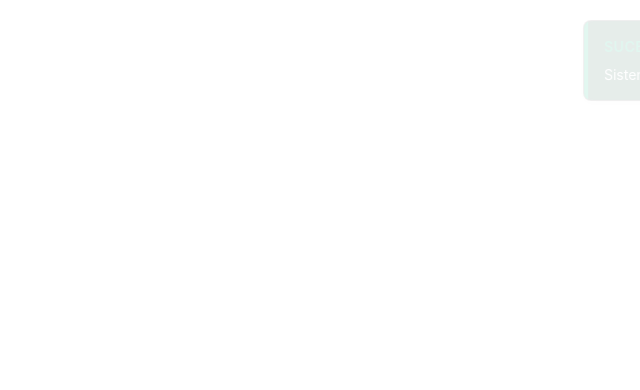
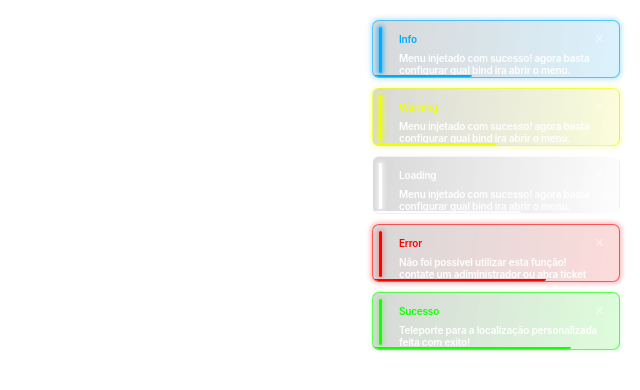
Before and after one commit to Miaumenu/MiauAPI, a plain HTML site: page index.html in a window 1280 px wide. Shown: the whole page, without its empty margins (640-1280 px from the left). Drawn offline with Linux system fonts and the light colour scheme.

Commit message:
Update index.html

```diff
--- a/index.html
+++ b/index.html
@@ -43,14 +43,11 @@
         /* InfoBox Individual */
         .infobox {
             position: relative;
-            background: rgba(0, 0, 0, 0.7);
-            border-radius: 8px;
-            padding: 15px 20px;
-            min-width: 300px;
-            max-width: 400px;
-            box-shadow: 0 2px 10px rgba(0, 0, 0, 0.1);
-            backdrop-filter: blur(10px);
-            border: 1px solid rgba(255, 255, 255, 0.3);
+            box-sizing: border-box;
+            border-radius: 7px;
+            padding: 10px 15px 10px 18px;
+            width: 248px;
+            height: 58px;
             transform: translateX(100%);
             opacity: 0;
             transition: all 0.3s cubic-bezier(0.23, 1, 0.32, 1);
@@ -66,58 +63,51 @@
         .infobox::before {
             content: '';
             position: absolute;
-            left: 0;
-            top: 0;
-            bottom: 0;
-            width: 4px;
-            background: var(--infobox-color, #8b5cf6);
-            border-radius: 4px 0 0 4px;
-        }
-
-        /* Glow colorido */
-        .infobox::after {
-            content: '';
-            position: absolute;
-            top: -1px;
-            left: -1px;
-            right: -1px;
-            bottom: -1px;
-            background: var(--infobox-glow, rgba(139, 92, 246, 0.2));
-            border-radius: 9px;
-            z-index: -1;
-            filter: blur(1px);
+            left: 6px;
+            top: 6px;
+            width: 3px;
+            height: 46px;
+            background: var(--infobox-bar-color, #00AAFF);
+            box-shadow: 0px 0px 4px 2px var(--infobox-bar-shadow, rgba(0, 170, 255, 0.61));
+            border-radius: 7px;
+            z-index: 2;
         }
 
         /* Conteúdo da InfoBox */
         .infobox-content {
             display: flex;
             flex-direction: column;
-            gap: 8px;
+            gap: 5px;
+            padding-left: 8px;
         }
 
         .infobox-header {
             display: flex;
             align-items: center;
-            gap: 10px;
+            gap: 8px;
         }
 
         .infobox-level {
+            font-family: 'Inter', sans-serif;
+            font-style: normal;
             font-weight: 600;
-            font-size: 14px;
-            color: var(--infobox-color, #8b5cf6);
-            text-transform: uppercase;
-            letter-spacing: 0.5px;
+            font-size: 10px;
+            line-height: 12px;
+            letter-spacing: -0.02em;
+            color: var(--infobox-text-color, #00AAFF);
+            text-transform: capitalize;
         }
 
         .infobox-close {
             background: none;
             border: none;
             color: rgba(255, 255, 255, 0.6);
-            font-size: 18px;
+            font-size: 16px;
             cursor: pointer;
             padding: 0;
             margin-left: auto;
             transition: color 0.2s;
+            line-height: 1;
         }
 
         .infobox-close:hover {
@@ -125,10 +115,15 @@
         }
 
         .infobox-message {
-            color: #ffffff;
-            font-size: 14px;
-            line-height: 1.4;
+            font-family: 'Inter', sans-serif;
+            font-style: normal;
+            font-weight: 600;
+            font-size: 10px;
+            line-height: 12px;
+            letter-spacing: -0.02em;
+            color: #FFFFFF;
             word-wrap: break-word;
+            max-width: 201px;
         }
 
         /* Barra de progresso */
@@ -136,44 +131,64 @@
             position: absolute;
             bottom: 0;
             left: 0;
-            height: 3px;
-            background: var(--infobox-color, #8b5cf6);
-            border-radius: 0 0 8px 8px;
+            height: 2px;
+            background: var(--infobox-bar-color, #00AAFF);
+            border-radius: 0 0 7px 7px;
             transition: width linear;
         }
 
         /* Cores para cada nível */
         .infobox.error {
-            --infobox-color: #dc2626;
-            --infobox-glow: rgba(220, 38, 38, 0.3);
+            background: linear-gradient(97.75deg, rgba(47, 47, 47, 0.1911) -3.82%, rgba(255, 0, 0, 0.1407) 104.72%);
+            border: 1px solid rgba(255, 0, 0, 0.61);
+            box-shadow: 0px 0px 4px 2px rgba(255, 0, 0, 0.25);
+            --infobox-bar-color: #FF0000;
+            --infobox-bar-shadow: rgba(255, 0, 0, 0.25);
+            --infobox-text-color: #FF0000;
         }
 
         .infobox.sucesso {
-            --infobox-color: #10b981;
-            --infobox-glow: rgba(16, 185, 129, 0.3);
+            background: linear-gradient(97.75deg, rgba(47, 47, 47, 0.1911) -3.82%, rgba(17, 255, 0, 0.1407) 104.72%);
+            border: 1px solid rgba(17, 255, 0, 0.61);
+            box-shadow: 0px 0px 4px rgba(17, 255, 0, 0.25);
+            --infobox-bar-color: #11FF00;
+            --infobox-bar-shadow: rgba(17, 255, 0, 0.25);
+            --infobox-text-color: #11FF00;
         }
 
         .infobox.warning {
-            --infobox-color: #f59e0b;
-            --infobox-glow: rgba(245, 158, 11, 0.3);
+            background: linear-gradient(97.75deg, rgba(47, 47, 47, 0.1911) -3.82%, rgba(238, 255, 0, 0.1407) 104.72%);
+            border: 1px solid rgba(238, 255, 0, 0.61);
+            box-shadow: 0px 0px 4px 2px rgba(238, 255, 0, 0.25);
+            --infobox-bar-color: #EEFF00;
+            --infobox-bar-shadow: rgba(238, 255, 0, 0.61);
+            --infobox-text-color: #EEFF00;
         }
 
         .infobox.info {
-            --infobox-color: #3b82f6;
-            --infobox-glow: rgba(59, 130, 246, 0.3);
+            background: linear-gradient(97.75deg, rgba(47, 47, 47, 0.1911) -3.82%, rgba(0, 170, 255, 0.1407) 104.72%);
+            border: 1px solid rgba(0, 170, 255, 0.61);
+            box-shadow: 0px 0px 4px 2px rgba(0, 170, 255, 0.25);
+            --infobox-bar-color: #00AAFF;
+            --infobox-bar-shadow: rgba(0, 170, 255, 0.61);
+            --infobox-text-color: #00AAFF;
         }
 
         .infobox.loading {
-            --infobox-color: #9ca3af;
-            --infobox-glow: rgba(156, 163, 175, 0.3);
+            background: linear-gradient(97.75deg, rgba(47, 47, 47, 0.1911) -3.82%, rgba(255, 255, 255, 0.1407) 104.72%);
+            border: 1px solid rgba(255, 255, 255, 0.61);
+            box-shadow: 0px 0px 4px 2px rgba(255, 255, 255, 0.25);
+            --infobox-bar-color: #FFFFFF;
+            --infobox-bar-shadow: rgba(255, 255, 255, 0.61);
+            --infobox-text-color: #FFFFFF;
         }
 
         /* Animação de loading */
         .infobox.loading .infobox-progress {
             background: linear-gradient(90deg,
-                var(--infobox-color, #9ca3af) 0%,
+                var(--infobox-bar-color, #FFFFFF) 0%,
                 rgba(255, 255, 255, 0.8) 50%,
-                var(--infobox-color, #9ca3af) 100%);
+                var(--infobox-bar-color, #FFFFFF) 100%);
             background-size: 200% 100%;
             animation: loading 2s linear infinite;
         }
@@ -192,8 +207,8 @@
             }
 
             .infobox {
-                min-width: auto;
-                max-width: none;
+                width: 100%;
+                max-width: 248px;
             }
         }
     </style>
@@ -325,8 +340,12 @@
 
         // Teste automático para verificar se está funcionando
         setTimeout(() => {
-            console.log('[INFOBOX] Teste automático - mostrando infobox de teste');
-            showInfobox('Sistema InfoBox carregado!', 'sucesso', 3000);
+            console.log('[INFOBOX] Teste automático - mostrando todas as variações');
+            showInfobox('Menu injetado com sucesso! agora basta configurar qual bind ira abrir o menu.', 'info', 5000);
+            setTimeout(() => showInfobox('Menu injetado com sucesso! agora basta configurar qual bind ira abrir o menu.', 'warning', 5000), 500);
+            setTimeout(() => showInfobox('Menu injetado com sucesso! agora basta configurar qual bind ira abrir o menu.', 'loading', 5000), 1000);
+            setTimeout(() => showInfobox('Não foi possivel utilizar esta função! contate um adiministrador ou abra ticket em nosso discord!', 'error', 5000), 1500);
+            setTimeout(() => showInfobox('Teleporte para a localização personalizada feita com exito!', 'sucesso', 5000), 2000);
         }, 2000);
     </script>
 </body>
```
